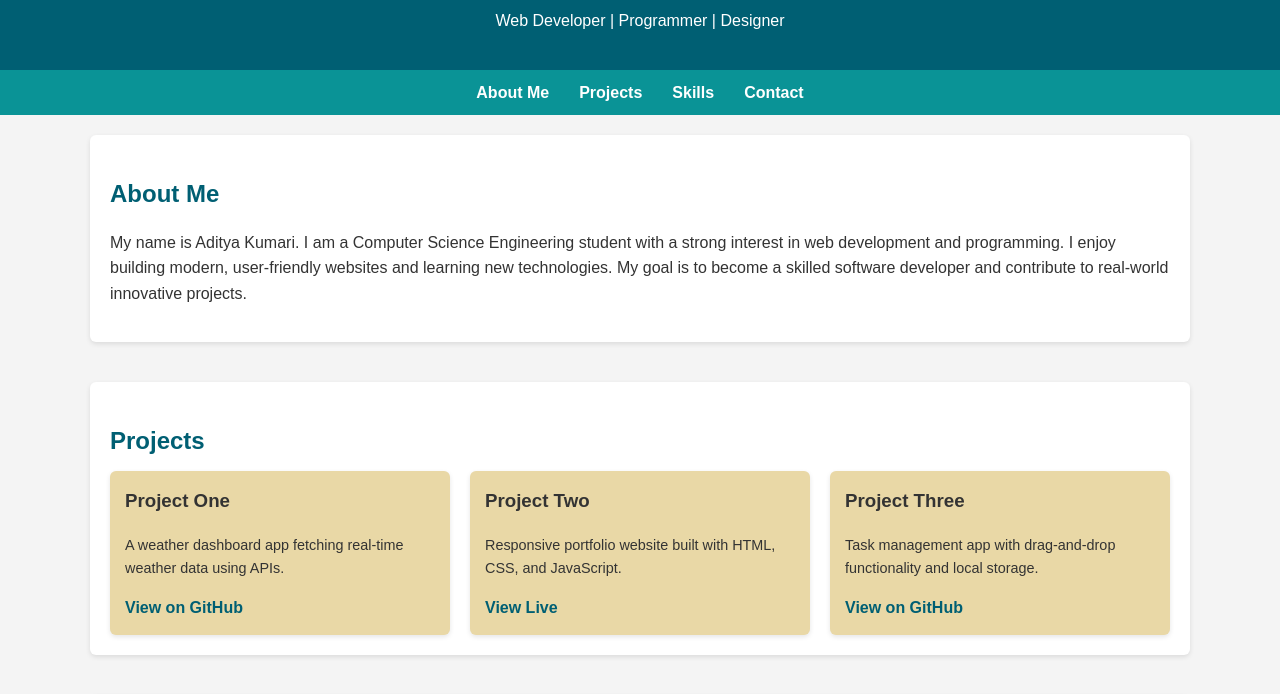
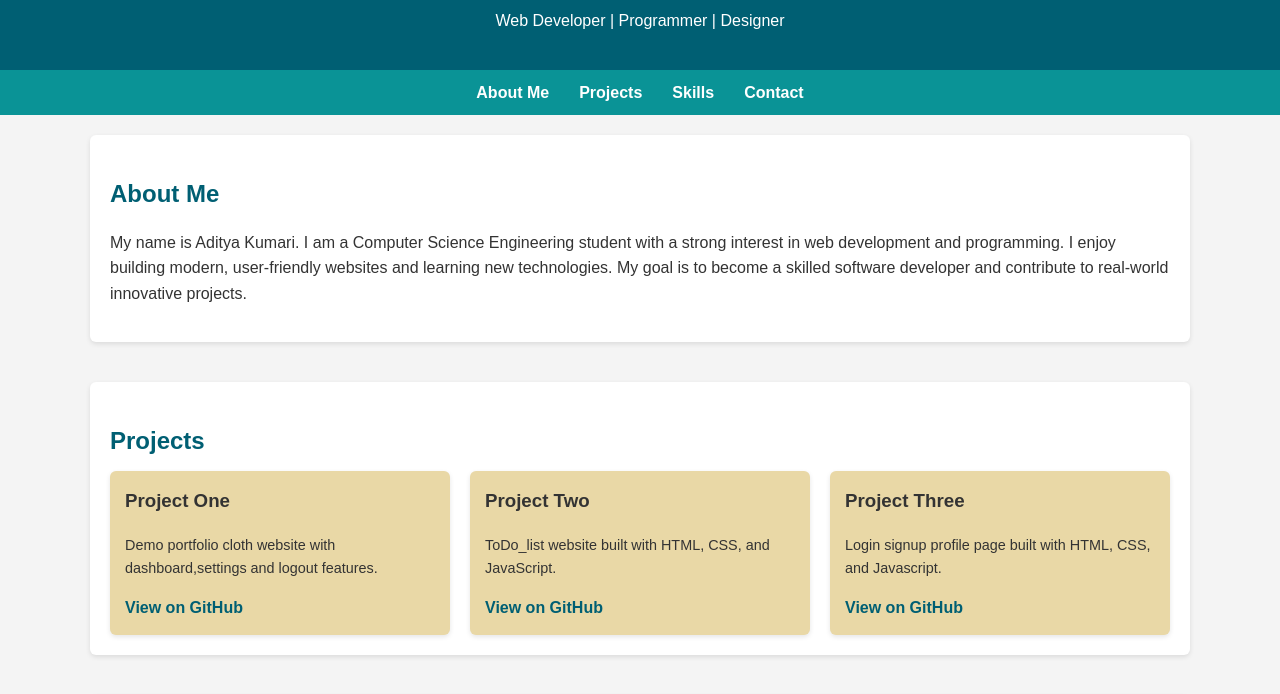
Before and after one commit to Aditya-kumari/Cognetix_personal_portfolio_website, a plain HTML site: page index.html in a window 1280 px wide. Shown: the part 106-800 px from the top of the page. Drawn offline with Linux system fonts and the light colour scheme.

Commit message:
Link GitHub Account

```diff
--- a/index.html
+++ b/index.html
@@ -201,18 +201,18 @@
       <div class="projects-grid">
         <div class="project-card">
           <h3>Project One</h3>
-          <p>A weather dashboard app fetching real-time weather data using APIs.</p>
-          <a href="https://github.com/johndoe/weather-dashboard" target="_blank" rel="noopener">View on GitHub</a>
+          <p>Demo portfolio cloth website with dashboard,settings and logout features.</p>
+          <a href="https://github.com/Aditya-kumari/DemoPotfolio.git" target="_blank" rel="noopener">View on GitHub</a>
         </div>
         <div class="project-card">
           <h3>Project Two</h3>
-          <p>Responsive portfolio website built with HTML, CSS, and JavaScript.</p>
-          <a href="https://johndoe.com" target="_blank" rel="noopener">View Live</a>
+          <p>ToDo_list website built with HTML, CSS, and JavaScript.</p>
+          <a href="https://github.com/Aditya-kumari/ToDo_list.git" target="_blank" rel="noopener">View on GitHub</a>
         </div>
         <div class="project-card">
           <h3>Project Three</h3>
-          <p>Task management app with drag-and-drop functionality and local storage.</p>
-          <a href="https://github.com/johndoe/task-manager" target="_blank" rel="noopener">View on GitHub</a>
+          <p>Login signup profile page built with HTML, CSS, and Javascript.</p>
+          <a href="https://github.com/Aditya-kumari/Login-Signup-page.git" target="_blank" rel="noopener">View on GitHub</a>
         </div>
       </div>
     </section>
```
